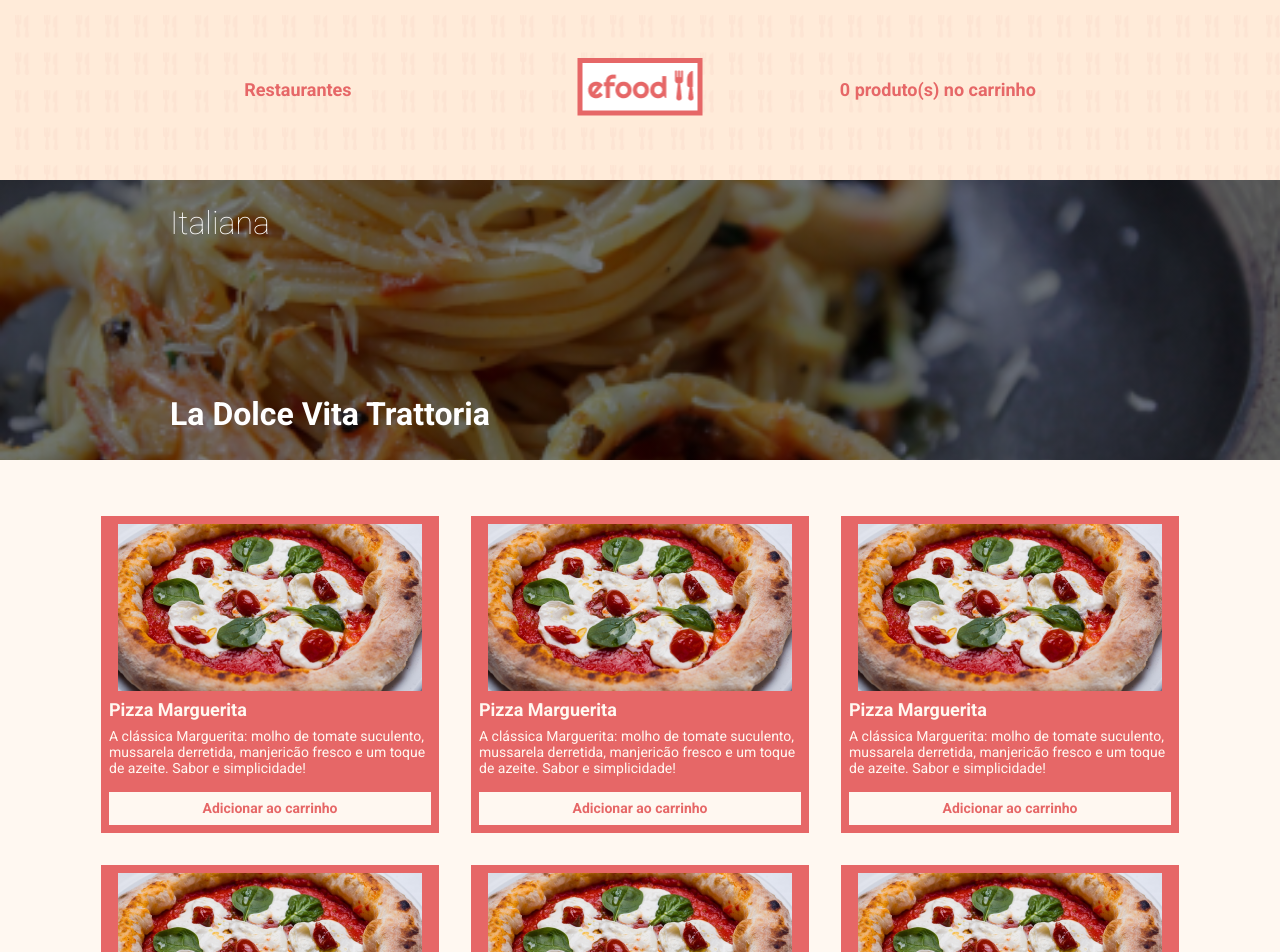
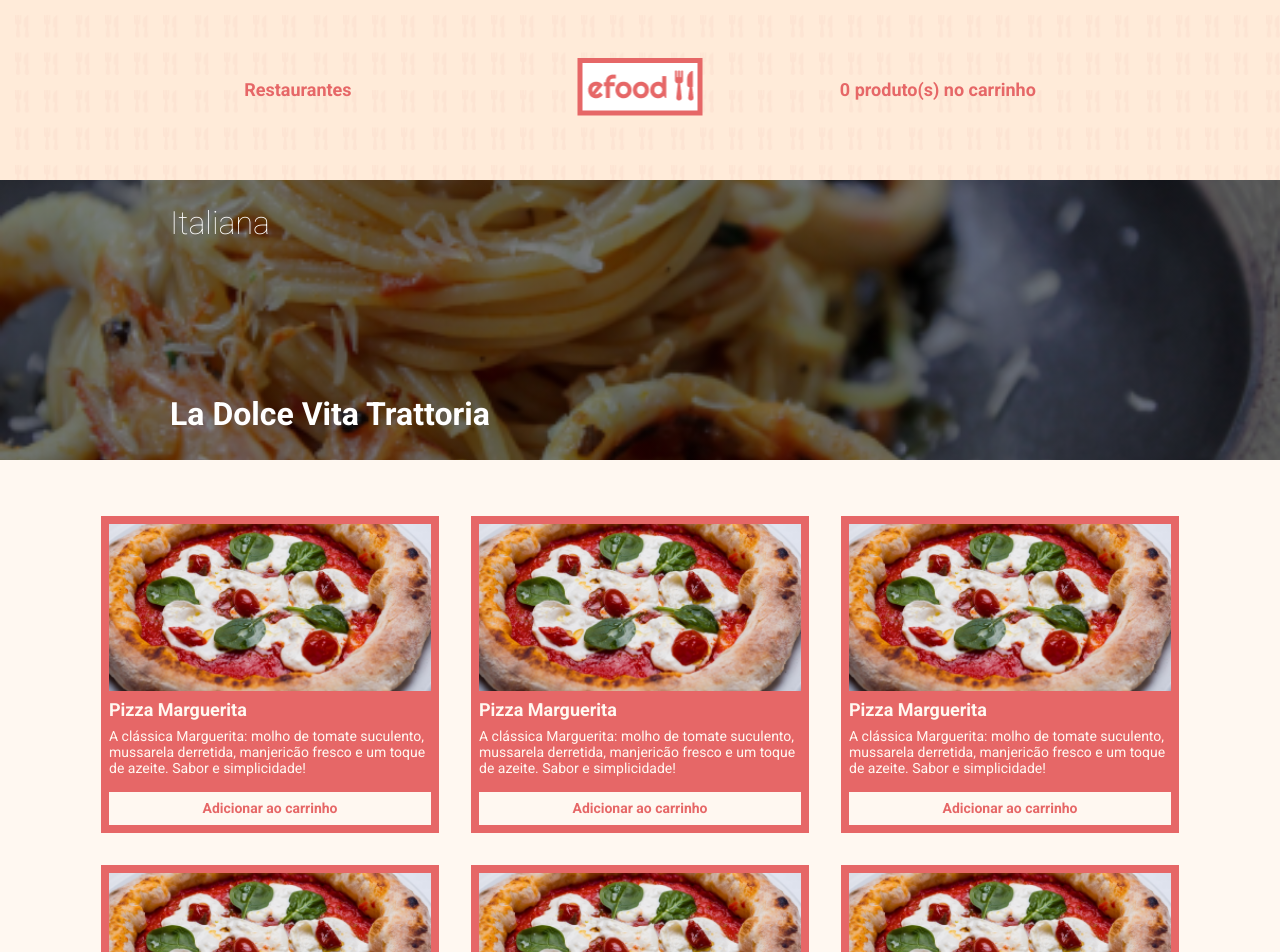
Before and after one commit to santanafx/ecommerce-restaurante, a React (Create React App) app: page /perfil in a window 1280 px wide. Shown: the top 952 px of the page. Built offline with nearby package versions, Linux system fonts and the light colour scheme.

Commit message:
style: largura da imagem na página perfil

```diff
--- a/src/components/CardPerfil/style.ts
+++ b/src/components/CardPerfil/style.ts
@@ -7,7 +7,7 @@ export const CardPerfilContainer = styled.div`
   flex-direction: column;
   background-color: ${cores.vermelho};
   position: relative;
-  max-width: 338px;
+  width: 338px;
 
   p {
     font-size: 14px;
@@ -31,9 +31,11 @@ export const CardPerfilImgContainer = styled.div`
   display: flex;
   justify-content: center;
   img {
-    max-width: 100%;
-    display: block;
     margin: 8px;
+    width: 100%;
+    object-fit: cover;
+    max-height: 167px;
+    min-height: 167px;
   }
 `
 
```
